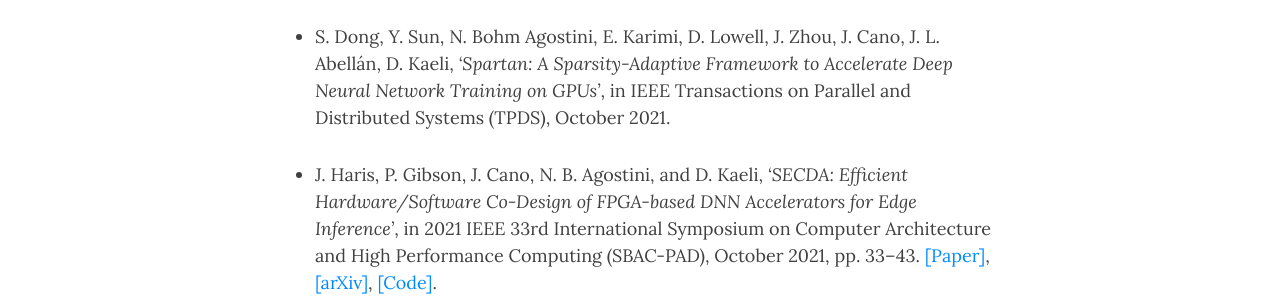
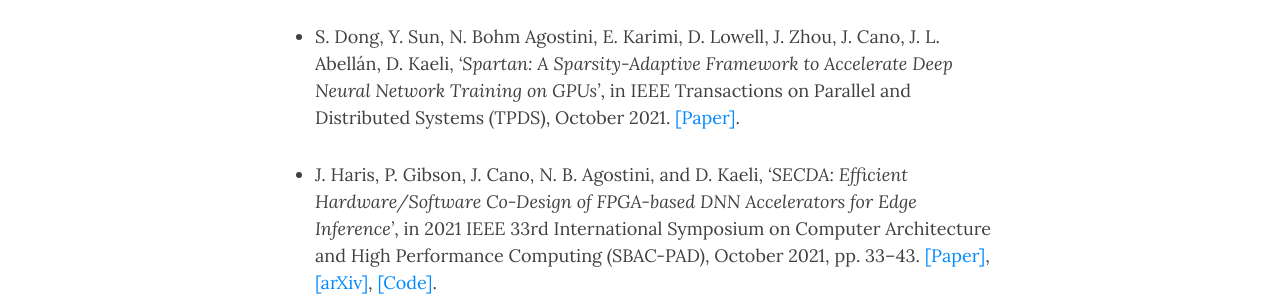
Before and after one commit to gicLAB/gicLAB.github.io, a Jekyll site: the page built from publications.md, in a window 1280 px wide and 900 px high, scrolled down 929 px. Shown: the part 154-454 px from the top of the window. Built offline with Jekyll 4.4.1, drawn with Linux system fonts in a browser that asks for light colours; nearby versions of some CDN libraries; comment, search, counter and statistics services are not loaded.

Commit message:
Update publications.md

```diff
--- a/publications.md
+++ b/publications.md
@@ -21,7 +21,7 @@
 
 # 2021
 
-- S. Dong, Y. Sun, N. Bohm Agostini, E. Karimi, D. Lowell, J. Zhou, J. Cano, J. L. Abellán, D. Kaeli, *‘Spartan: A Sparsity-Adaptive Framework to Accelerate Deep Neural Network Training on GPUs’*, in IEEE Transactions on Parallel and Distributed Systems (TPDS), October 2021.
+- S. Dong, Y. Sun, N. Bohm Agostini, E. Karimi, D. Lowell, J. Zhou, J. Cano, J. L. Abellán, D. Kaeli, *‘Spartan: A Sparsity-Adaptive Framework to Accelerate Deep Neural Network Training on GPUs’*, in IEEE Transactions on Parallel and Distributed Systems (TPDS), October 2021. [[Paper]](https://ieeexplore.ieee.org/abstract/document/9382871?signout=success&signout=success).
 
 - J. Haris, P. Gibson, J. Cano, N. B. Agostini, and D. Kaeli, *‘SECDA: Efficient Hardware/Software Co-Design of FPGA-based DNN Accelerators for Edge Inference’*, in 2021 IEEE 33rd International Symposium on Computer Architecture and High Performance Computing (SBAC-PAD), October 2021, pp. 33–43. [[Paper]](https://ieeexplore.ieee.org/document/9651579), [[arXiv]](https://arxiv.org/abs/2110.00478), [[Code]](https://github.com/giclab/secda).
 
```
